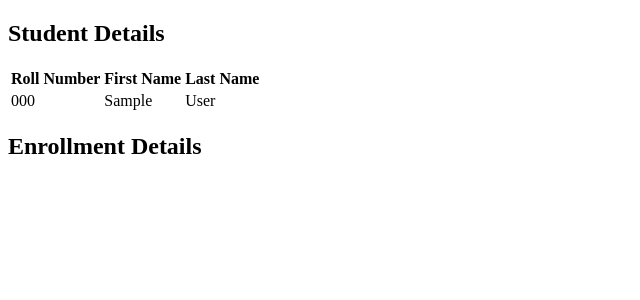
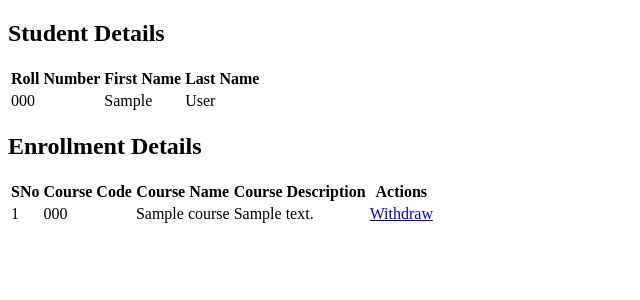
Before and after one commit to thesachinsingh/MAD-1, a Flask app: page /student/1 in a window 1280 px wide. Shown: the top 300 px of the page, without its empty margins (0-640 px from the left). Run offline with Flask 2, Linux system fonts and the light colour scheme; tables that the repository leaves empty hold one stand-in row (values such as "Sample post").

Commit message:
fixed course values in course details

```diff
--- a/LA-7/templates/student.html
+++ b/LA-7/templates/student.html
@@ -29,7 +29,7 @@
 
     <h2>Enrollment Details</h2>
     <!-- if enrollment existe -->
-    {% if enrollments %}
+    {% if cs %}
     <table id = "student-enrollments">
         <thead>
             <tr>
@@ -42,12 +42,12 @@
         </thead>
 
         <tbody>
-            {% for e in enrollments %}
+            {% for e in cs %}
             <tr>
                 <td>{{ loop.index }}</td>
-                <td>{{ e.course_code }}</td>
-                <td>{{ e.course_name }}</td>
-                <td>{{ e.course_description }}</td>
+                <td>{{ e.cours.course_code }}</td>
+                <td>{{ e.cours.course_name }}</td>
+                <td>{{ e.cours.course_description }}</td>
                 <td>
                 <a href="/student/{{ e.estudent_id }}/withdraw/{{ e.ecourse_id }}">Withdraw</a>
                 </td>
```
